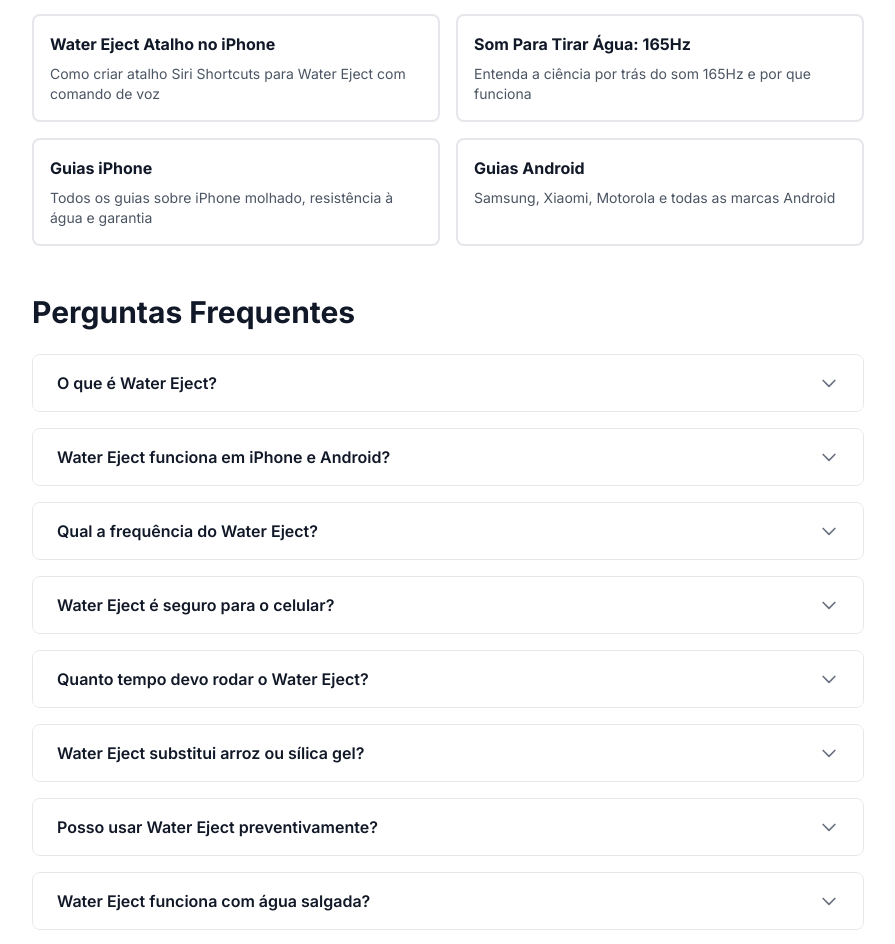
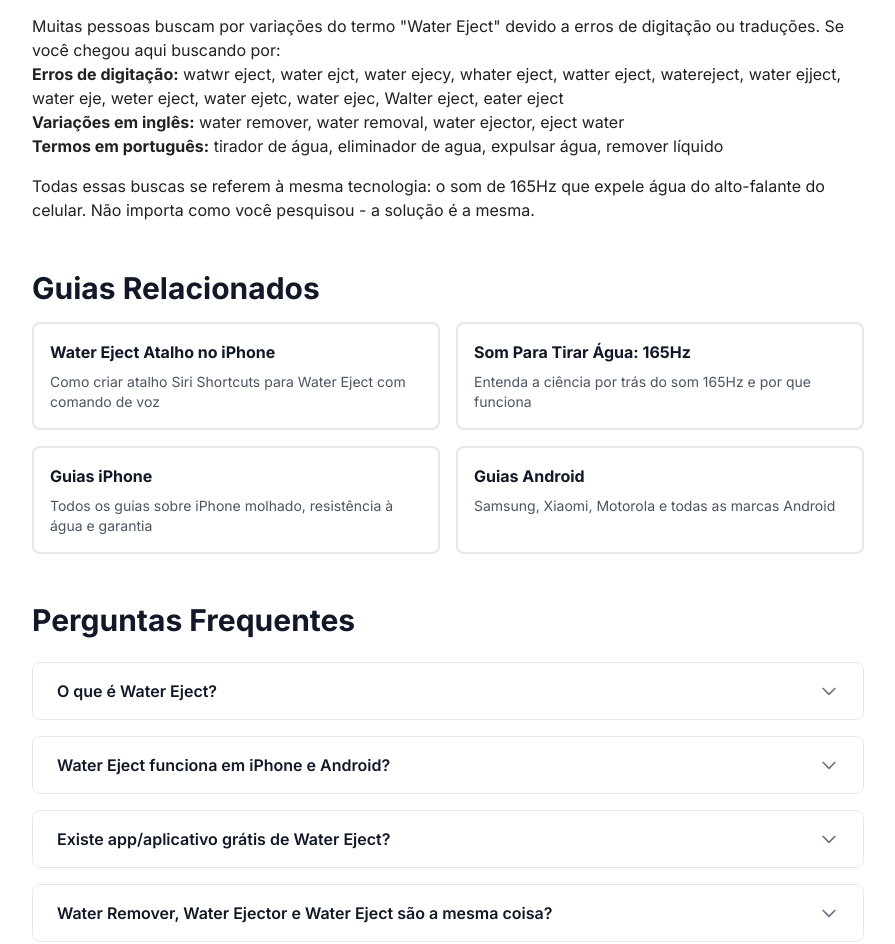
Before and after one commit to Diegoormond/ejetaragua-seo, a Next.js app: page /guias/water-eject in a window 1280 px wide. Shown: the part 8554-9498 px from the top of the page, without its empty margins (192-1087 px from the left). Built offline with nearby package versions, Linux system fonts and the light colour scheme.

Commit message:
Update page.tsx

```diff
--- a/app/guias/water-eject/page.tsx
+++ b/app/guias/water-eject/page.tsx
@@ -39,6 +39,14 @@ const faqs = [
   {
     question: 'Water Eject funciona em iPhone e Android?',
     answer: 'SIM. Embora o recurso nativo seja exclusivo do Apple Watch, o princípio físico (som 165Hz) funciona em QUALQUER celular com alto-falante. Basta reproduzir o som calibrado através do navegador ou app.',
+  },
+  {
+    question: 'Existe app/aplicativo grátis de Water Eject?',
+    answer: 'SIM! Nossa ferramenta web funciona como um aplicativo gratuito para tirar água do celular. Não precisa instalar nada - basta acessar pelo navegador. Funciona offline após o primeiro acesso. Apps da App Store/Play Store também existem, mas muitos têm anúncios.',
+  },
+  {
+    question: 'Water Remover, Water Ejector e Water Eject são a mesma coisa?',
+    answer: 'SIM. Water Remover, Water Ejector, Water Eject, e variações como "tirador de água" ou "eliminador de agua" são nomes diferentes para a mesma tecnologia: som de 165Hz que expele água do alto-falante.',
   },
   {
     question: 'Qual a frequência do Water Eject?',
@@ -692,6 +700,22 @@ export default function Page() {
             </div>
           </section>
 
+          {/* Variações de busca */}
+          <section className="mb-12">
+            <h2 className="text-3xl font-bold text-gray-900 mb-4">Variações Comuns de Busca</h2>
+            <p>
+              Muitas pessoas buscam por variações do termo &quot;Water Eject&quot; devido a erros de digitação ou traduções. Se você chegou aqui buscando por:
+            </p>
+            <ul>
+              <li><strong>Erros de digitação:</strong> watwr eject, water ejct, water ejecy, whater eject, watter eject, watereject, water ejject, water eje, weter eject, water ejetc, water ejec, Walter eject, eater eject</li>
+              <li><strong>Variações em inglês:</strong> water remover, water removal, water ejector, eject water</li>
+              <li><strong>Termos em português:</strong> tirador de água, eliminador de agua, expulsar água, remover líquido</li>
+            </ul>
+            <p className="mt-4">
+              Todas essas buscas se referem à mesma tecnologia: o som de 165Hz que expele água do alto-falante do celular. Não importa como você pesquisou - a solução é a mesma.
+            </p>
+          </section>
+
           {/* Links internos */}
           <section className="mb-12">
             <h2 className="text-3xl font-bold text-gray-900 mb-4">Guias Relacionados</h2>
```
